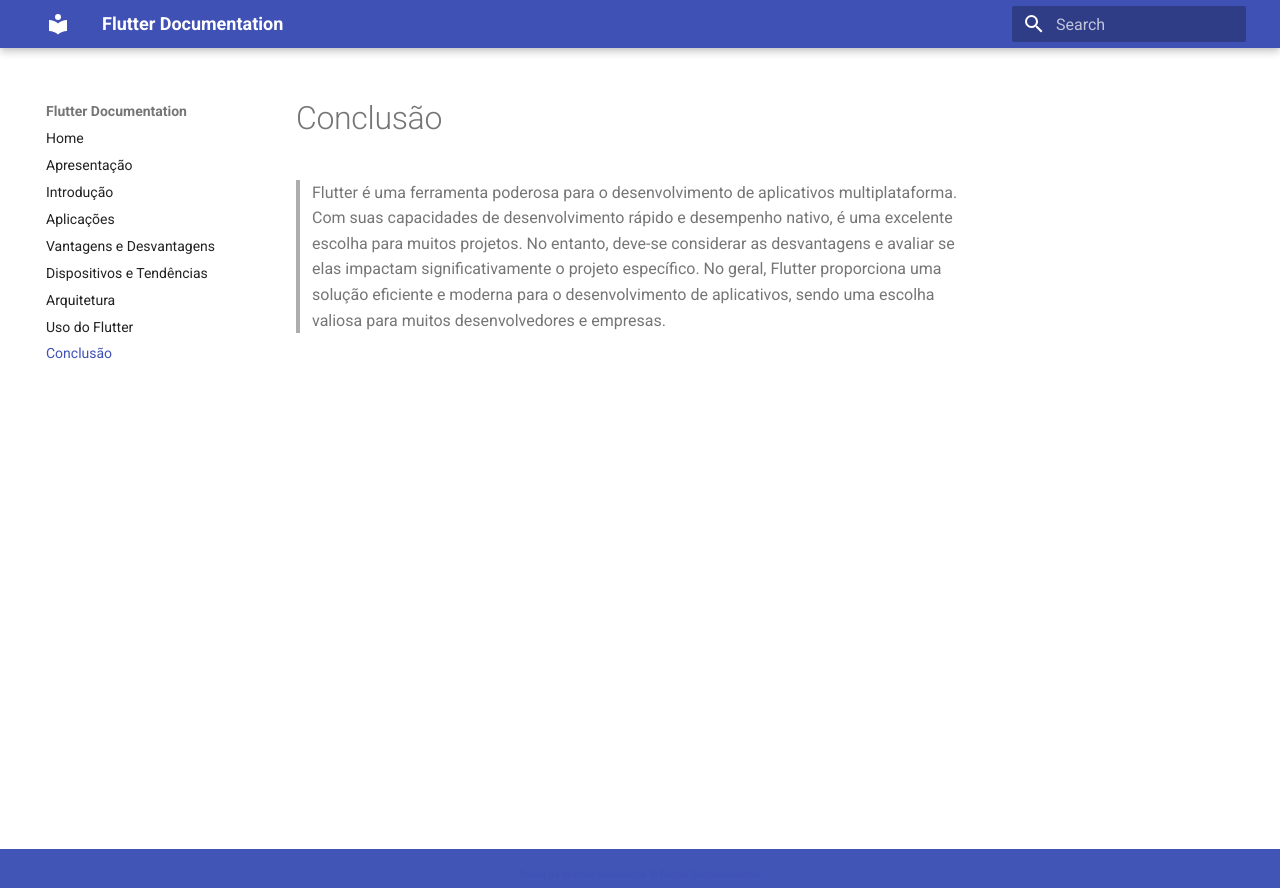
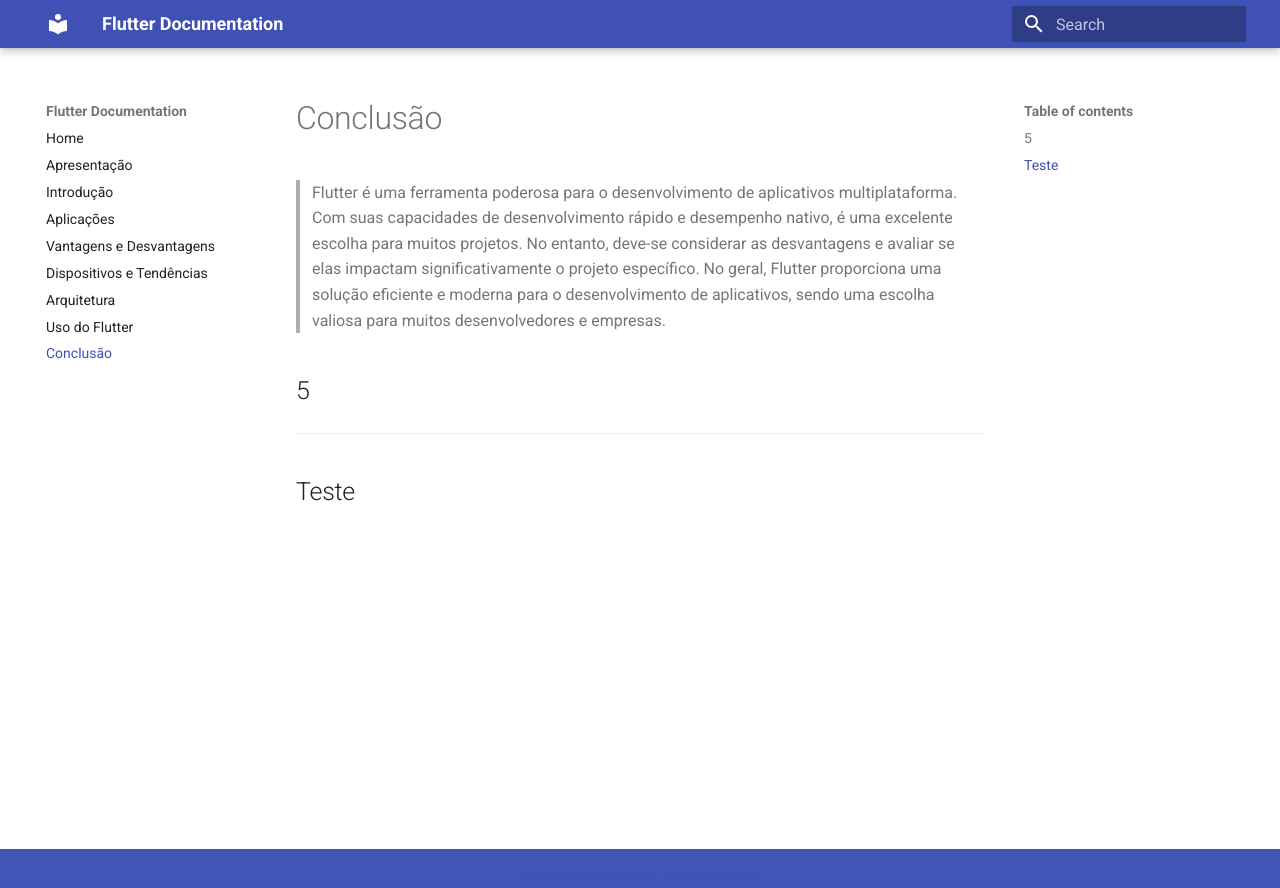
Before and after one commit to atacus/flutter-docs, an MkDocs documentation site: the page built from docs/conclusao.md, in a window 1280 px wide. Shown: the top 888 px of the page. Built offline with MkDocs 1.6.1 and Material for MkDocs 9.7.7, drawn with Linux system fonts in a browser that asks for light colours.

Commit message:
Update conclusao.md

```diff
--- a/docs/conclusao.md
+++ b/docs/conclusao.md
@@ -1,3 +1,10 @@
 # Conclusão
 
 > Flutter é uma ferramenta poderosa para o desenvolvimento de aplicativos multiplataforma. Com suas capacidades de desenvolvimento rápido e desempenho nativo, é uma excelente escolha para muitos projetos. No entanto, deve-se considerar as desvantagens e avaliar se elas impactam significativamente o projeto específico. No geral, Flutter proporciona uma solução eficiente e moderna para o desenvolvimento de aplicativos, sendo uma escolha valiosa para muitos desenvolvedores e empresas.
+
+
+
+## 5
+---
+Teste
+---
```
